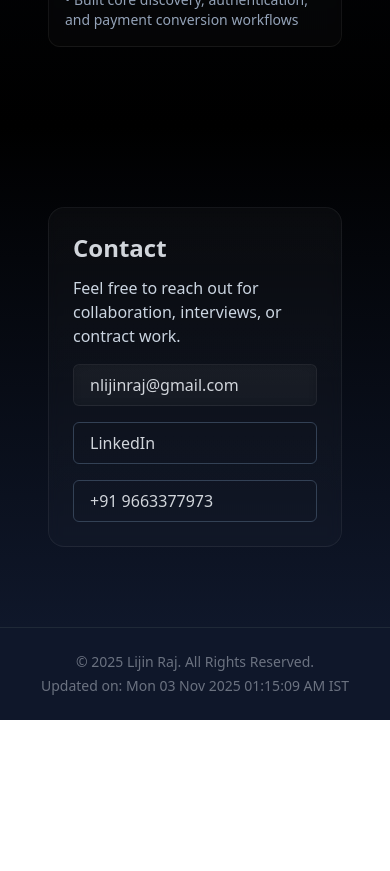
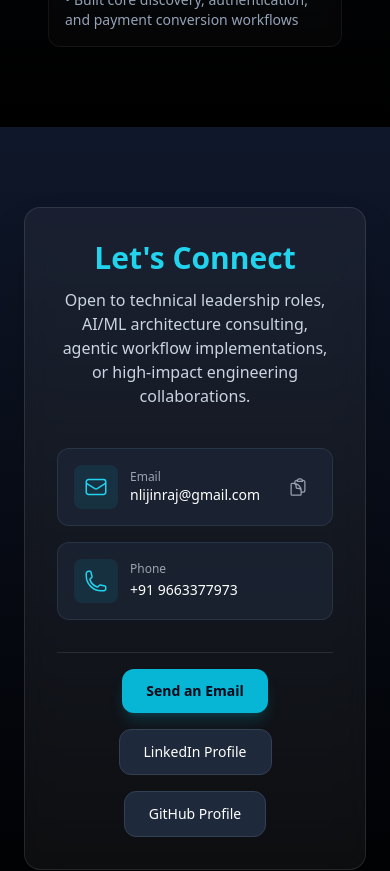
Before and after one commit to nlijin/devops_profile, a React (Vite) app: page / in a window 390 px wide. Shown: the part 8520-9391 px from the top of the page. Before the commit the page ends 9240 px from the top, so only its background shows below. Built offline with nearby package versions, Linux system fonts and the light colour scheme.

Commit message:
Enhance Contact component with email copy feature

```diff
--- a/src/components/Contact.jsx
+++ b/src/components/Contact.jsx
@@ -1,23 +1,116 @@
-import React from 'react'
+import React, { useState } from 'react'
+import { motion } from 'framer-motion'
 import { profile } from '../data/profile'
-
+import {
+  EnvelopeIcon,
+  PhoneIcon,
+  CheckIcon,
+  ClipboardDocumentIcon
+} from '@heroicons/react/24/outline'
 
 export default function Contact() {
-    return (
-        <section className="py-20 bg-gradient-to-b from-black to-slate-900 text-gray-300 px-6">
-            <div className="max-w-5xl mx-auto">
-                <div className="container mx-auto px-6">
-                    <div className="card p-6 rounded-2xl">
-                        <h3 className="text-2xl font-semibold">Contact</h3>
-                        <p className="mt-3 text-slate-300">Feel free to reach out for collaboration, interviews, or contract work.</p>
-                        <div className="mt-4 flex flex-col md:flex-row md:items-center gap-4">
-                            <a href={`mailto:${profile.email}`} className="px-4 py-2 rounded-md card">{profile.email}</a>
-                            <a href={profile.linkedin} target="_blank" rel="noreferrer" className="px-4 py-2 rounded-md border border-slate-700">LinkedIn</a>
-                            <a href={`tel:${profile.phone}`} className="px-4 py-2 rounded-md border border-slate-700">{profile.phone}</a>
-                        </div>
-                    </div>
+  const [copied, setCopied] = useState(false)
+
+  const handleCopyEmail = () => {
+    navigator.clipboard.writeText(profile.email)
+    setCopied(true)
+    setTimeout(() => setCopied(false), 2000)
+  }
+
+  return (
+    <section id="contact" className="py-20 bg-gradient-to-b from-slate-900 to-black text-gray-300 px-6">
+      <div className="max-w-4xl mx-auto">
+        <motion.div
+          initial={{ opacity: 0, y: 20 }}
+          whileInView={{ opacity: 1, y: 0 }}
+          viewport={{ once: true }}
+          transition={{ duration: 0.6 }}
+          className="bg-white/5 border border-white/10 rounded-2xl p-8 md:p-10 backdrop-blur-md shadow-2xl"
+        >
+          {/* Header */}
+          <div className="text-center max-w-2xl mx-auto mb-10">
+            <h2 className="text-3xl font-bold text-cyan-400 mb-3">
+              Let's Connect
+            </h2>
+            <p className="text-slate-300 text-base md:text-lg">
+              Open to technical leadership roles, AI/ML architecture consulting, agentic workflow implementations, or high-impact engineering collaborations.
+            </p>
+          </div>
+
+          {/* Quick Action Grid */}
+          <div className="grid grid-cols-1 md:grid-cols-2 gap-4 mb-8">
+            {/* Direct Email Card */}
+            <div className="flex items-center justify-between bg-slate-800/60 border border-slate-700/60 rounded-xl p-4 hover:border-cyan-500/50 transition-colors">
+              <div className="flex items-center space-x-3 overflow-hidden">
+                <div className="p-2.5 bg-cyan-500/10 text-cyan-400 rounded-lg">
+                  <EnvelopeIcon className="w-6 h-6" />
                 </div>
+                <div className="truncate">
+                  <div className="text-xs text-gray-400">Email</div>
+                  <a href={`mailto:${profile.email}`} className="text-sm font-medium text-white hover:text-cyan-400 transition-colors truncate block">
+                    {profile.email}
+                  </a>
+                </div>
+              </div>
+              <button
+                onClick={handleCopyEmail}
+                className="p-2 text-gray-400 hover:text-cyan-400 transition-colors focus:outline-none"
+                title="Copy Email"
+              >
+                {copied ? <CheckIcon className="w-5 h-5 text-green-400" /> : <ClipboardDocumentIcon className="w-5 h-5" />}
+              </button>
             </div>
-        </section>
-    )
+
+            {/* Direct Phone Card */}
+            <div className="flex items-center space-x-3 bg-slate-800/60 border border-slate-700/60 rounded-xl p-4 hover:border-cyan-500/50 transition-colors">
+              <div className="p-2.5 bg-cyan-500/10 text-cyan-400 rounded-lg">
+                <PhoneIcon className="w-6 h-6" />
+              </div>
+              <div>
+                <div className="text-xs text-gray-400">Phone</div>
+                <a href={`tel:${profile.phone}`} className="text-sm font-medium text-white hover:text-cyan-400 transition-colors">
+                  {profile.phone}
+                </a>
+              </div>
+            </div>
+          </div>
+
+          {/* Social Links & CTA Buttons */}
+          <div className="flex flex-wrap items-center justify-center gap-4 pt-4 border-t border-white/10">
+            {/* Email CTA */}
+            <a
+              href={`mailto:${profile.email}`}
+              className="px-6 py-3 rounded-xl bg-cyan-500 hover:bg-cyan-400 text-slate-950 font-semibold text-sm transition-all shadow-lg shadow-cyan-500/20"
+            >
+              Send an Email
+            </a>
+
+            {/* LinkedIn Link */}
+            {profile.linkedin && (
+              <a
+                href={profile.linkedin}
+                target="_blank"
+                rel="noreferrer"
+                className="px-6 py-3 rounded-xl bg-slate-800 border border-slate-700 hover:border-cyan-400 text-white font-medium text-sm transition-all hover:bg-slate-700"
+              >
+                LinkedIn Profile
+              </a>
+            )}
+
+            {/* GitHub Link */}
+            {profile.github && (
+              <a
+                href={profile.github}
+                target="_blank"
+                rel="noreferrer"
+                className="px-6 py-3 rounded-xl bg-slate-800 border border-slate-700 hover:border-cyan-400 text-white font-medium text-sm transition-all hover:bg-slate-700"
+              >
+                GitHub Profile
+              </a>
+            )}
+          </div>
+        </motion.div>
+      </div>
+    </section>
+  )
 }
```
